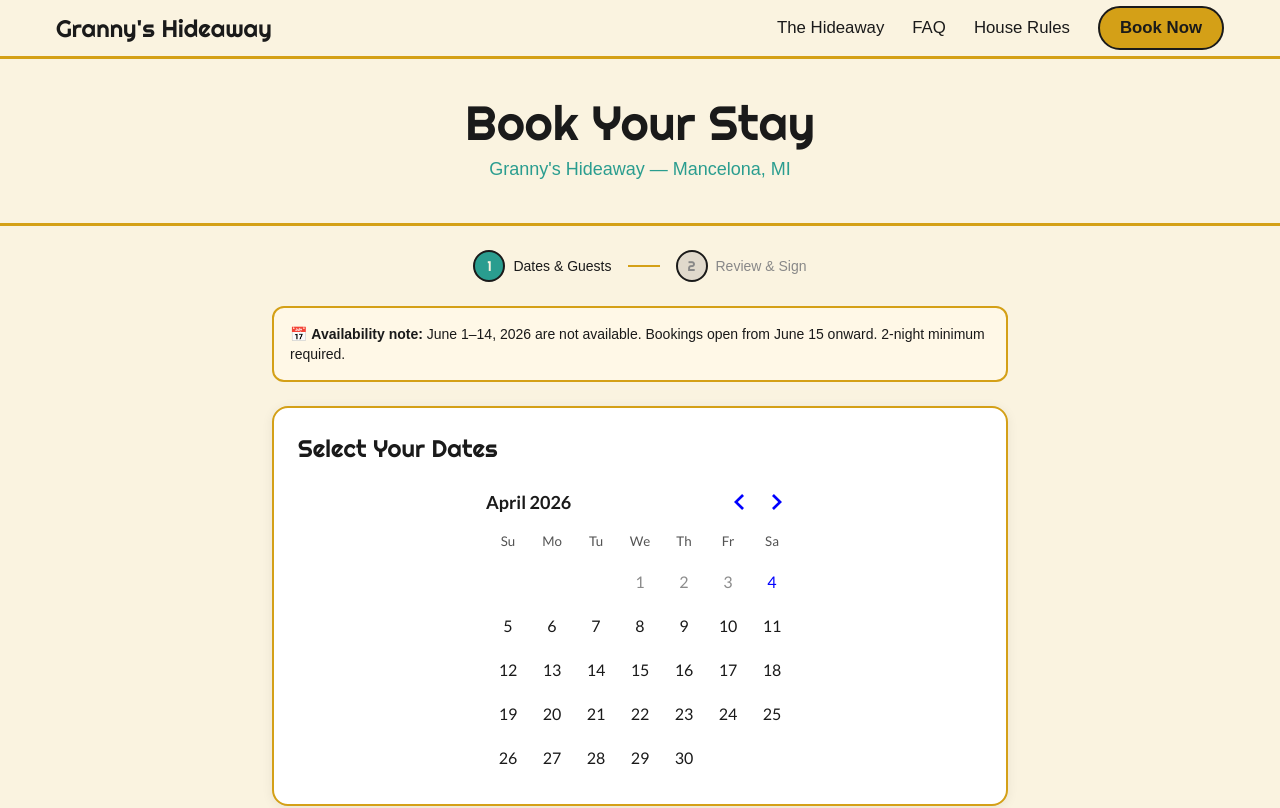
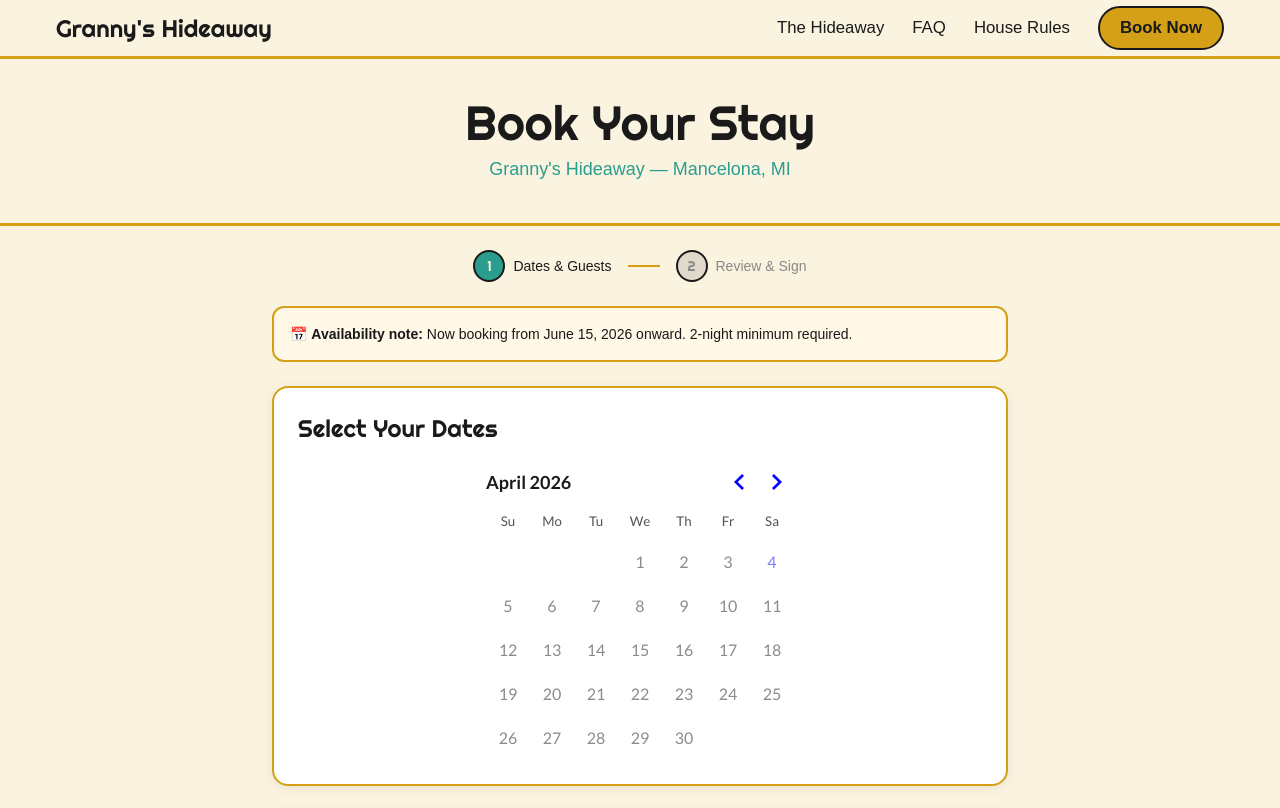
Before and after one commit to dealdesk365/grannys-hideaway, a Next.js app: page /book in a window 1280 px wide. Shown: the top 808 px of the page. Built offline with nearby package versions, Linux system fonts and the light colour scheme; a web font is replaced by a local one.

Commit message:
fix: block all dates before June 15 2026 on booking calendar

```diff
--- a/app/book/page.tsx
+++ b/app/book/page.tsx
@@ -3,7 +3,7 @@
 import { useState, useCallback } from "react";
 import { DayPicker, DateRange } from "react-day-picker";
 import "react-day-picker/style.css";
-import { format, differenceInCalendarDays, isBefore, isWithinInterval, startOfDay } from "date-fns";
+import { format, differenceInCalendarDays, isBefore } from "date-fns";
 
 // ─── Pricing helpers ───────────────────────────────────────────────────────────
 function getNightlyRate(checkIn: Date): number {
@@ -24,18 +24,11 @@ function calcPricing(checkIn: Date, checkOut: Date, guests: number) {
 }
 
 // ─── Blocked dates ─────────────────────────────────────────────────────────────
-// June 1–14 2026 blocked
-const BLOCKED_RANGES = [
-  { from: new Date(2026, 5, 1), to: new Date(2026, 5, 14) }, // June 1–14 2026
-];
+// Nothing available before June 15, 2026
+const FIRST_AVAILABLE = new Date(2026, 5, 15); // June 15, 2026
 
 function isDateBlocked(date: Date): boolean {
-  const today = startOfDay(new Date());
-  if (isBefore(date, today)) return true;
-  for (const range of BLOCKED_RANGES) {
-    if (isWithinInterval(date, { start: range.from, end: range.to })) return true;
-  }
-  return false;
+  return isBefore(date, FIRST_AVAILABLE);
 }
 
 // ─── Waiver sections ───────────────────────────────────────────────────────────
@@ -207,7 +200,7 @@ export default function BookPage() {
               className="rounded-xl p-4 mb-6 font-accent text-sm"
               style={{ backgroundColor: "#FFF8E7", border: "2px solid #D4A017", color: "#1A1A1A" }}
             >
-              📅 <strong>Availability note:</strong> June 1–14, 2026 are not available. Bookings open from June 15 onward. 2-night minimum required.
+              📅 <strong>Availability note:</strong> Now booking from June 15, 2026 onward. 2-night minimum required.
             </div>
 
             {/* Date Picker */}
```
